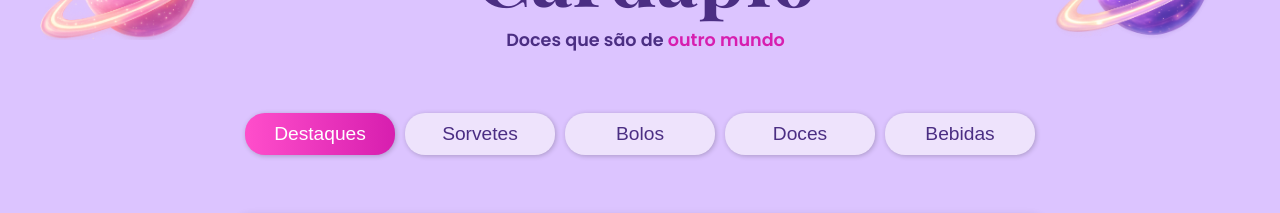
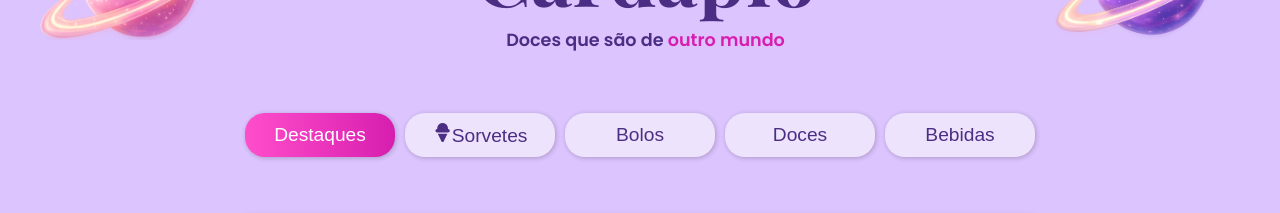
Before and after one commit to becsnr/mikrokosmos, a React (Vite) app in the folder mikrokosmo/: page / in a window 1280 px wide. Shown: the part 1040-1253 px from the top of the page. Built offline with nearby package versions, Linux system fonts and the light colour scheme; a web font is replaced by a local one.

Commit message:
icon sorvete

```diff
--- a/mikrokosmo/src/components/Cardapio.jsx
+++ b/mikrokosmo/src/components/Cardapio.jsx
@@ -2,7 +2,7 @@ import styles from './Cardapio.module.css'
 
 // import { IoCafe } from "react-icons/io5";
 // import { MdCandy } from "react-icons/md";
-// import { FaIceCream, FaBirthdayCake, FaGlassWhiskey } from "react-icons/fa";
+import { FaIceCream, FaBirthdayCake, FaGlassWhiskey } from "react-icons/fa";
 // import { GiMilkshake } from "react-icons/gi";
 
 
@@ -63,7 +63,7 @@ function Cardapio() {
                     Destaques
                 </button>
                 <button onClick={() => setCategoria("sorvetes")} className={categoria === "sorvetes" ? styles.ativo : ""}>
-                    {/* <FaIceCream /> */}
+                    <FaIceCream />
                     Sorvetes
                 </button>
                 <button onClick={() => setCategoria("bolos")} className={categoria === "bolos" ? styles.ativo : ""}>
```
